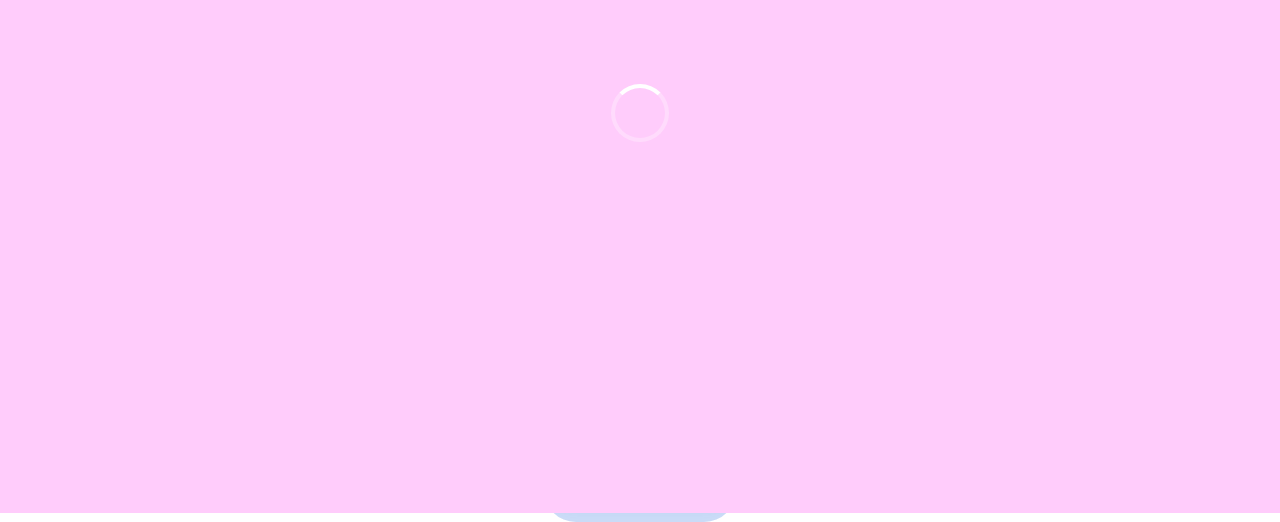
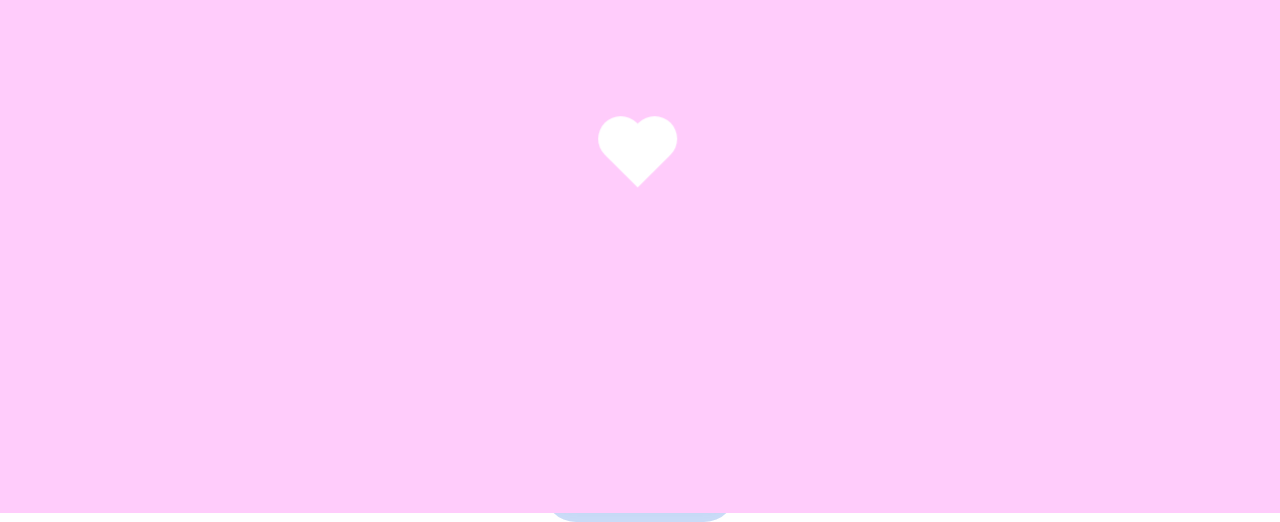
Before and after one commit to alanali/WillYouBeMyValentine, a plain HTML site: page index.html in a window 1280 px wide. Shown: the part 287-809 px from the top of the page. Drawn offline with Linux system fonts and the light colour scheme; some packages are replaced by stand-ins of ours; a script that the page names is missing.

Commit message:
Heart loading screen test

```diff
--- a/index.html
+++ b/index.html
@@ -16,7 +16,10 @@
     <!-- <div class="center"></div> -->
     <div id="confetti-container"></div>
     <div id="loader">
-        <div class="spinner"></div>
+        <div class="heartbeat">
+            <div class="circle1"></div>
+            <div class="circle2"></div>
+        </div>
     </div>
     <div id="content">
         <a href="https://github.com/alanali/WillYouBeMyValentine">
--- a/script.js
+++ b/script.js
@@ -6,7 +6,9 @@ document.addEventListener('DOMContentLoaded', function() {
         modelViewer.addEventListener('load', () => {
             loadedCount++;
             if (loadedCount === modelViewers.length) {
-                document.getElementById("loader").style.display = "none";
+                setTimeout(() => {
+                  document.getElementById("loader").style.display = "none";
+                }, 1000);
             }
         });
     });
--- a/style.css
+++ b/style.css
@@ -121,13 +121,66 @@ body {
     z-index: 9999;
 }
 
-.spinner {
-    border: 4px solid rgba(255, 255, 255, 0.3);
+.heartbeat {
+    margin: 40px 0 0 60px;
+    /*background: #fcfcfc;*/
+    margin: auto;
+    margin-top: 100px;
+    border-radius: 10px;
+    height: 75px;
+    width: 75px;
+    margin-bottom: 10px;
+    float: center;
+    animation-delay: 0.9s;
+    animation-duration: 0.8s;
+    animation-name: pump;
+    animation-iteration-count: infinite;
+    animation-direction: alternate;
+    animation-timing-function: cubic-bezier(.26,-0.53,.57,2.32);
+}
+
+.heartbeat:before {
+    content: "";
+    position: absolute;
+    background: white;
+    height: 40px;
+    width: 40px;
+    z-index: 0;
+    margin-top: 15px;
+    margin-left: 15px;
+    transform: rotate(45deg);
+}
+
+.heartbeat .circle1 {
+    content: "";
+    position: absolute;
+    background: white;
+    height: 40px;
+    width: 40px;
+    z-index: 1;
     border-radius: 50%;
-    border-top: 4px solid #fff;
-    width: 50px;
-    height: 50px;
-    animation: spin 1s linear infinite;
+    /*animation-direction: alternate;*/
+}
+
+.heartbeat .circle2 {
+    content: "";
+    position: absolute;
+    background: white;
+    height: 40px;
+    width: 40px;
+    z-index: 1;
+    margin-left: 30px;
+    border-radius: 50%;
+    /*animation-direction: alternate;*/
+}
+
+@keyframes pump {
+    0%{
+        transform: scale(1);
+    }
+    100%{
+        transform: scale(1.1);
+    }
 }
 
 .btn-95,
@@ -214,7 +267,7 @@ h1 {
     line-height: 105%;
     margin: 0;
     padding: 0;
-    max-width: 80%;
+    max-width: 75%;
 }
 
 input::placeholder {
```
